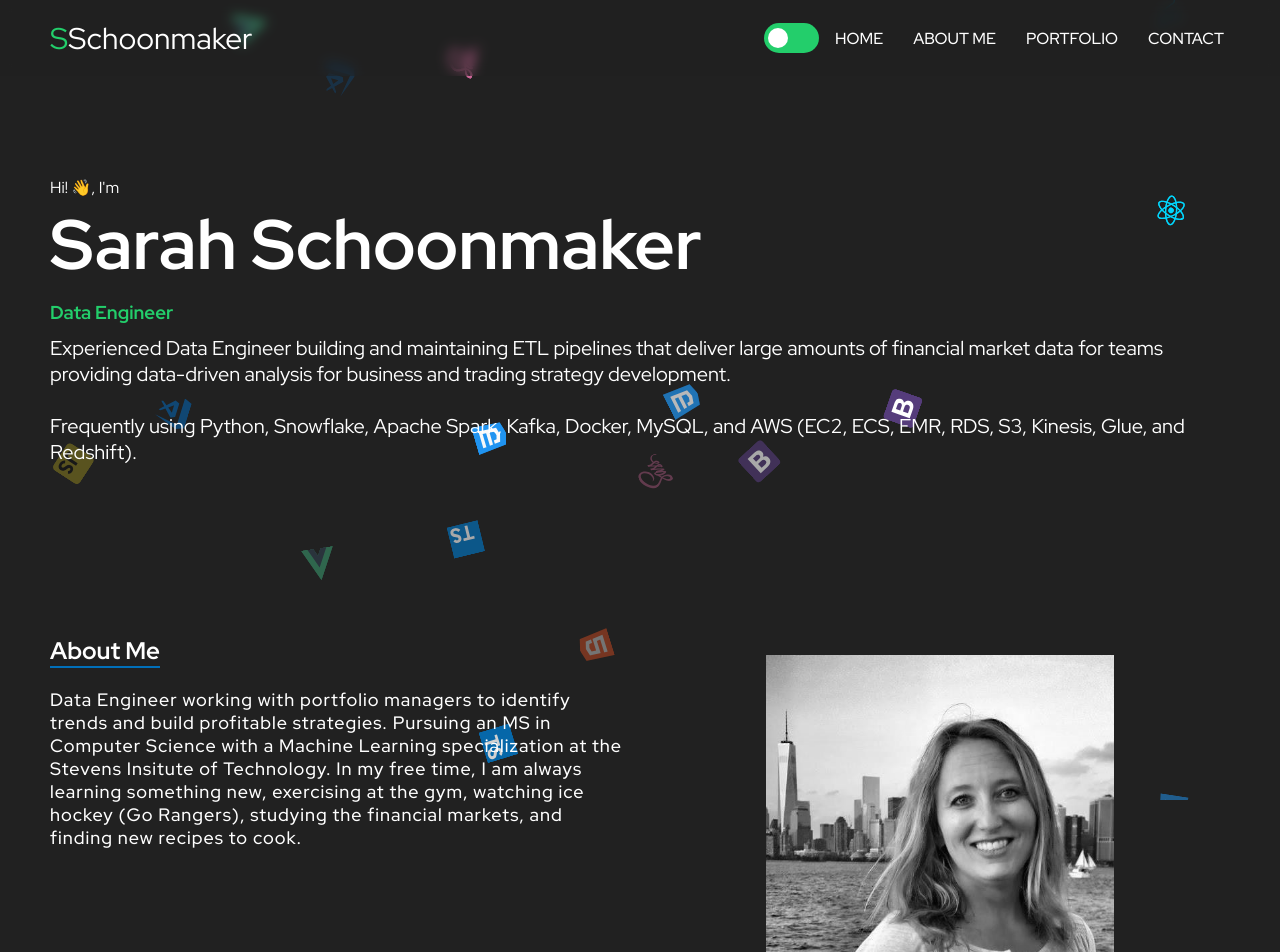
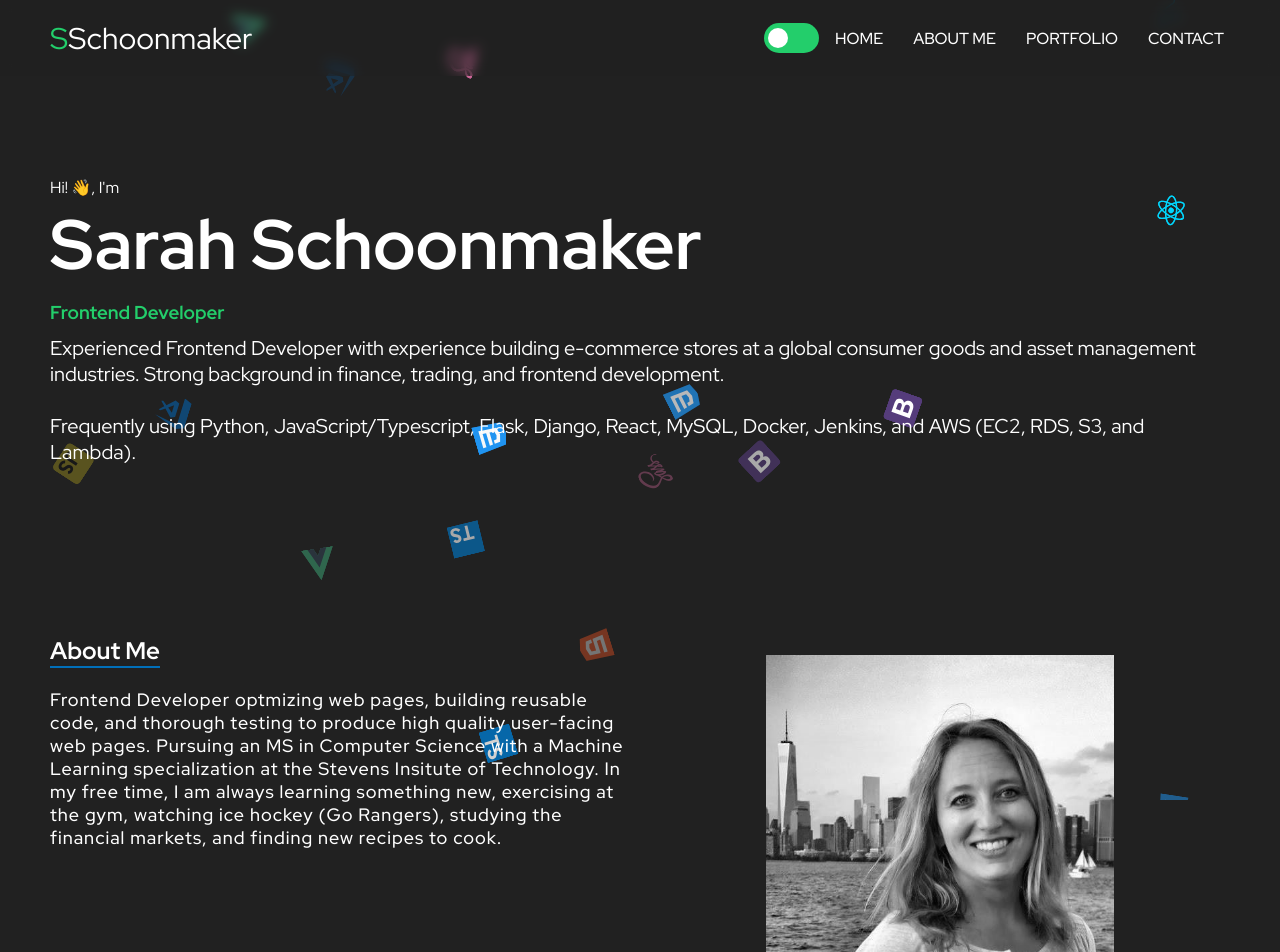
Before and after one commit to SarahSchoonmaker/sarah-react-portfolio, a React (Create React App) app: page / in a window 1280 px wide. Shown: the top 952 px of the page. Built offline with nearby package versions, Linux system fonts and the light colour scheme.

Commit message:
edited projects

```diff
--- a/src/components/About/About.tsx
+++ b/src/components/About/About.tsx
@@ -18,9 +18,9 @@ export function About(){
           <h2>About Me</h2>
         </ScrollAnimation>
         <ScrollAnimation animateIn="fadeInLeft" delay={0.2 * 1000}>
-          <p>Data Engineer working with portfolio
-            managers to identify trends and build profitable strategies.
-            Pursuing an MS in Computer Science with a Machine Learning specialization at the Stevens Insitute of Technology.
+          <p>Frontend Developer optmizing web pages, building reusable code, and thorough testing to produce high quality
+            user-facing web pages. Pursuing an MS in Computer Science with a Machine Learning specialization at the
+            Stevens Insitute of Technology.
             In my free time, I am always learning something new, exercising at the gym, watching ice hockey (Go Rangers),
             studying the financial markets, and finding new recipes to cook.
           </p>
--- a/src/components/Hero/Hero.tsx
+++ b/src/components/Hero/Hero.tsx
@@ -13,16 +13,16 @@ export function Hero(){
           <h1>Sarah Schoonmaker</h1>
         </ScrollAnimation>
         <ScrollAnimation animateIn="fadeInUp" delay={0.4 * 1000}>
-          <h3>Data Engineer</h3>
+          <h3>Frontend Developer</h3>
         </ScrollAnimation>
         <ScrollAnimation animateIn="fadeInUp" delay={0.6 * 1000}>
-          <p className="small-resume">Experienced Data Engineer building and maintaining ETL pipelines that deliver
-          large amounts of financial market data for teams providing
-          data-driven analysis for business and trading strategy development. <br></br>
+          <p className="small-resume">Experienced Frontend Developer with experience building e-commerce stores
+          at a global consumer goods and asset management industries. Strong background in finance, trading, and frontend
+          development.  <br></br>
           <br></br>
 
-          Frequently using Python, Snowflake, Apache Spark, Kafka, Docker, MySQL, and
-          AWS (EC2, ECS, EMR, RDS, S3, Kinesis, Glue, and Redshift).
+          Frequently using Python, JavaScript/Typescript, Flask, Django, React, MySQL, Docker, Jenkins, and
+          AWS (EC2, RDS, S3, and Lambda).
 
           </p>
         </ScrollAnimation>
--- a/src/components/Portfolio/Portfolio.tsx
+++ b/src/components/Portfolio/Portfolio.tsx
@@ -7,7 +7,7 @@ import ScrollAnimation from "react-animate-on-scroll";
 export function Portfolio(){
   return(
     <Container id="portfolio">
-      <h2>ETL and Data Science Projects</h2>
+      <h2>Frontend Development Projects</h2>
       <div className="projects">
 
         <ScrollAnimation animateIn="flipInX">
```
